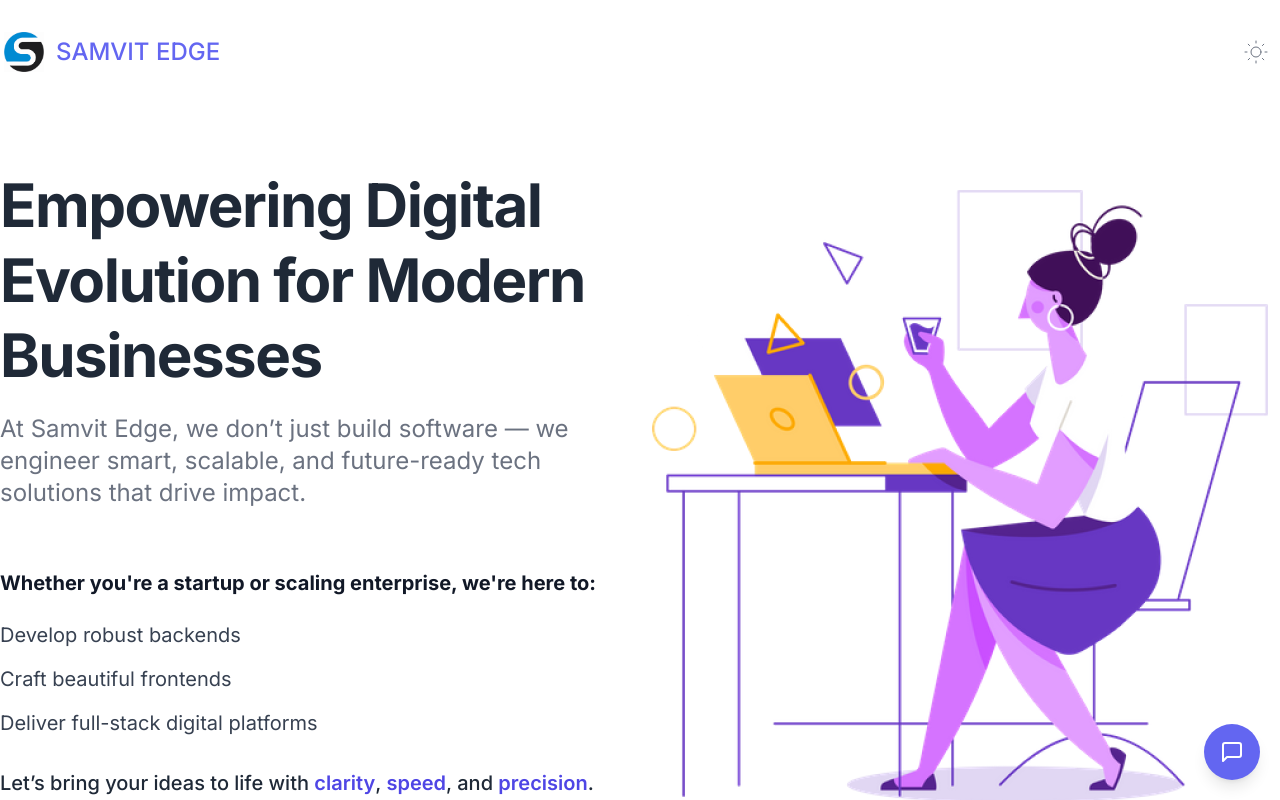
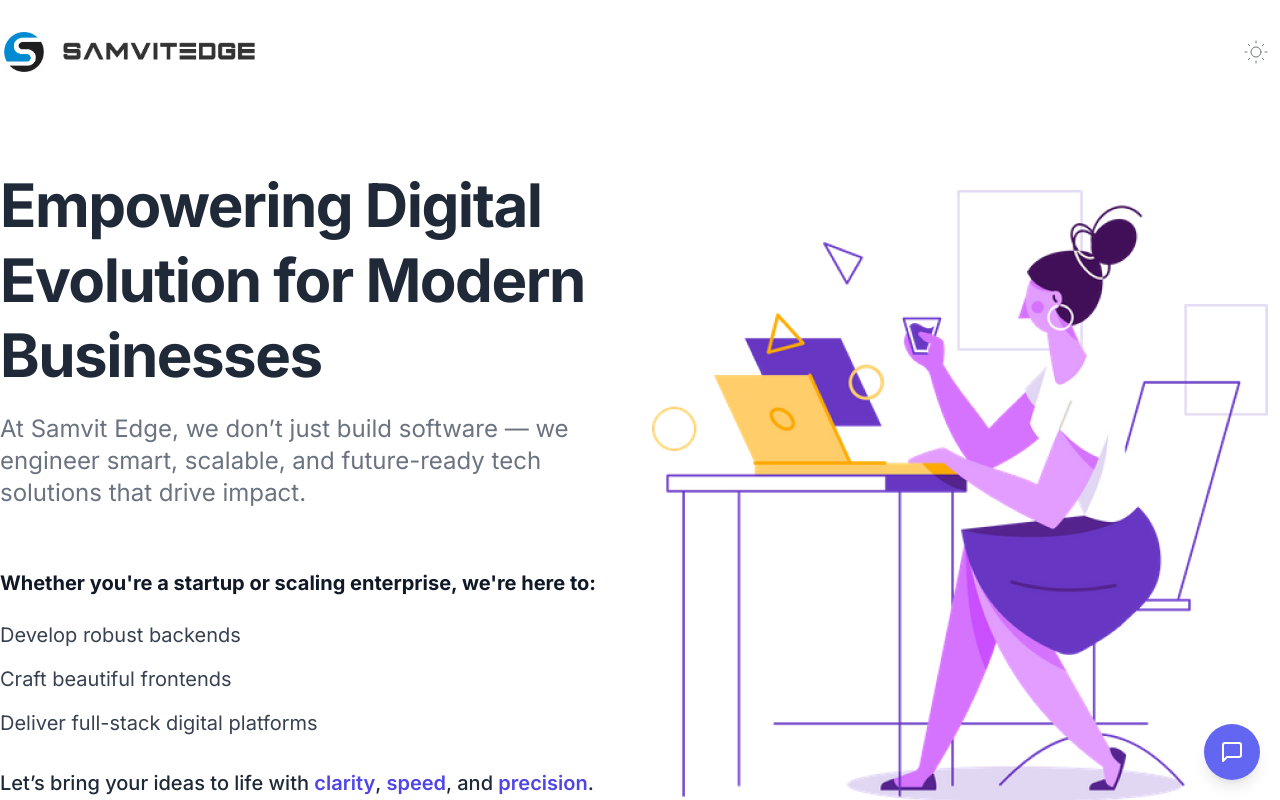
Before and after one commit to samvitedge/portfolio, a Next.js app: page / in a window 1280 px wide. Shown: the top 800 px of the page. Built offline with nearby package versions, Linux system fonts and the light colour scheme.

Commit message:
changed logo

```diff
--- a/src/components/Navbar.tsx
+++ b/src/components/Navbar.tsx
@@ -28,7 +28,7 @@ export const Navbar = () => {
                   className="w-10"
                 />
               </span>
-            <span className="" >SAMVIT EDGE</span>
+            <img width={200} src="/img/name.PNG"/>
           </span>
         </Link>
 
```
Also changed, not shown: public/img/name.PNG (added).
